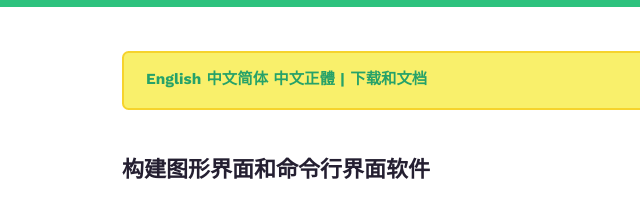
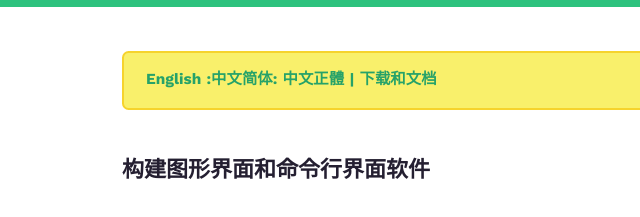
Before and after one commit to fixder-app/fixder-app.github.io, a plain HTML site: page cn/index.html in a window 1280 px wide. Shown: the part 361-578 px from the top of the page, 158-798 px from the left. Drawn offline with Linux system fonts and the light colour scheme.

Commit message:
Add sign to translation button

```diff
--- a/cn/index.html
+++ b/cn/index.html
@@ -28,7 +28,7 @@
       <div class="notice">
 	      <p>
 		      <a href="https://fixder-app.github.io/index.html">English</a>
-		      <a href="https://fixder-app.github.io/cn/index.html">中文简体</a>
+		      <a href="https://fixder-app.github.io/cn/index.html">:中文简体:</a>
 		      <a href="https://fixder-app.github.io/tw/index.html">中文正體</a>
 		      <a>|</a>
 		      <a href="https://fixder-app.github.io/cn/dnd.html">下载和文档</a>
```
Also changed, not shown: index.html (+1 -1 lines).
